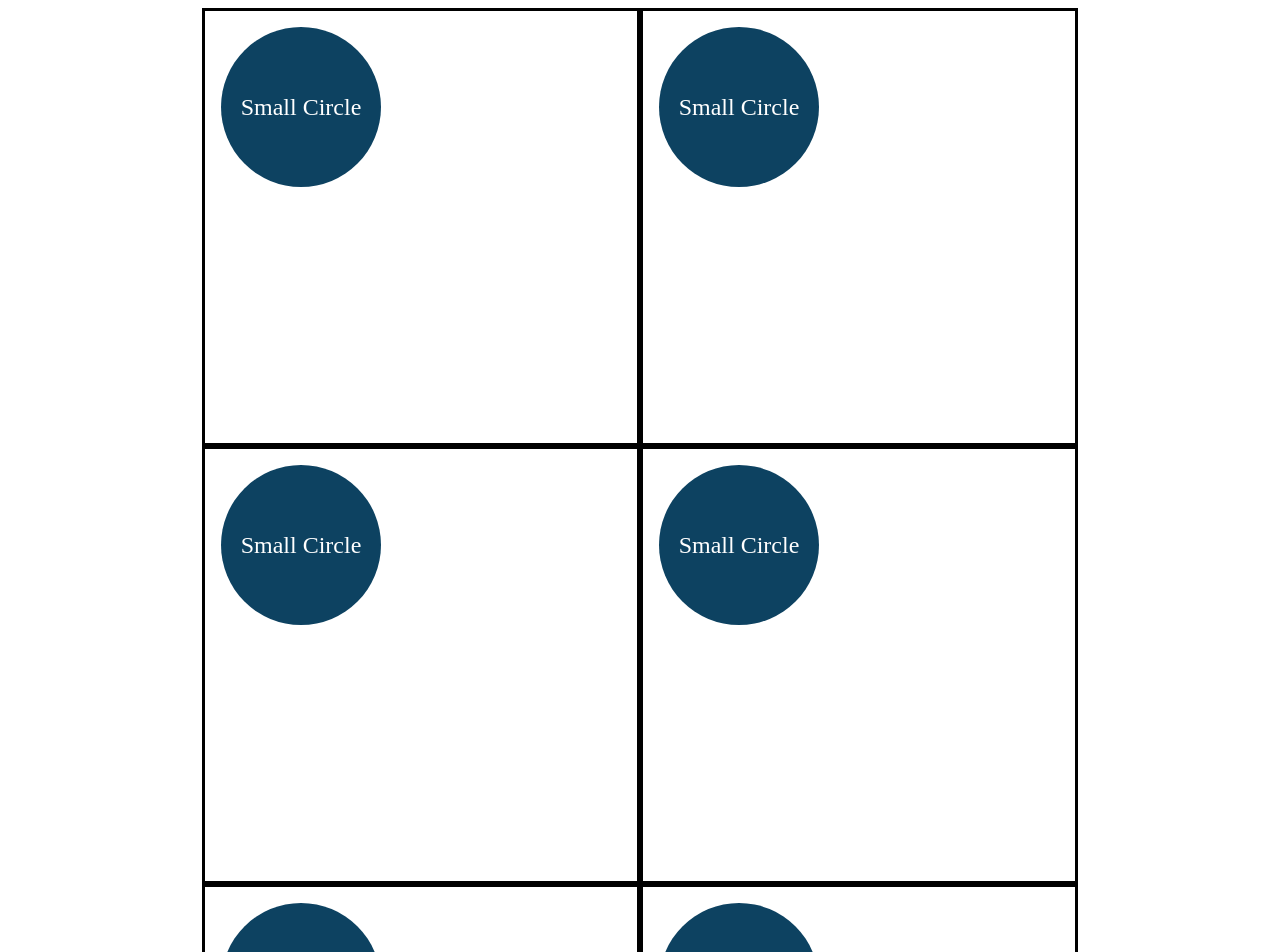
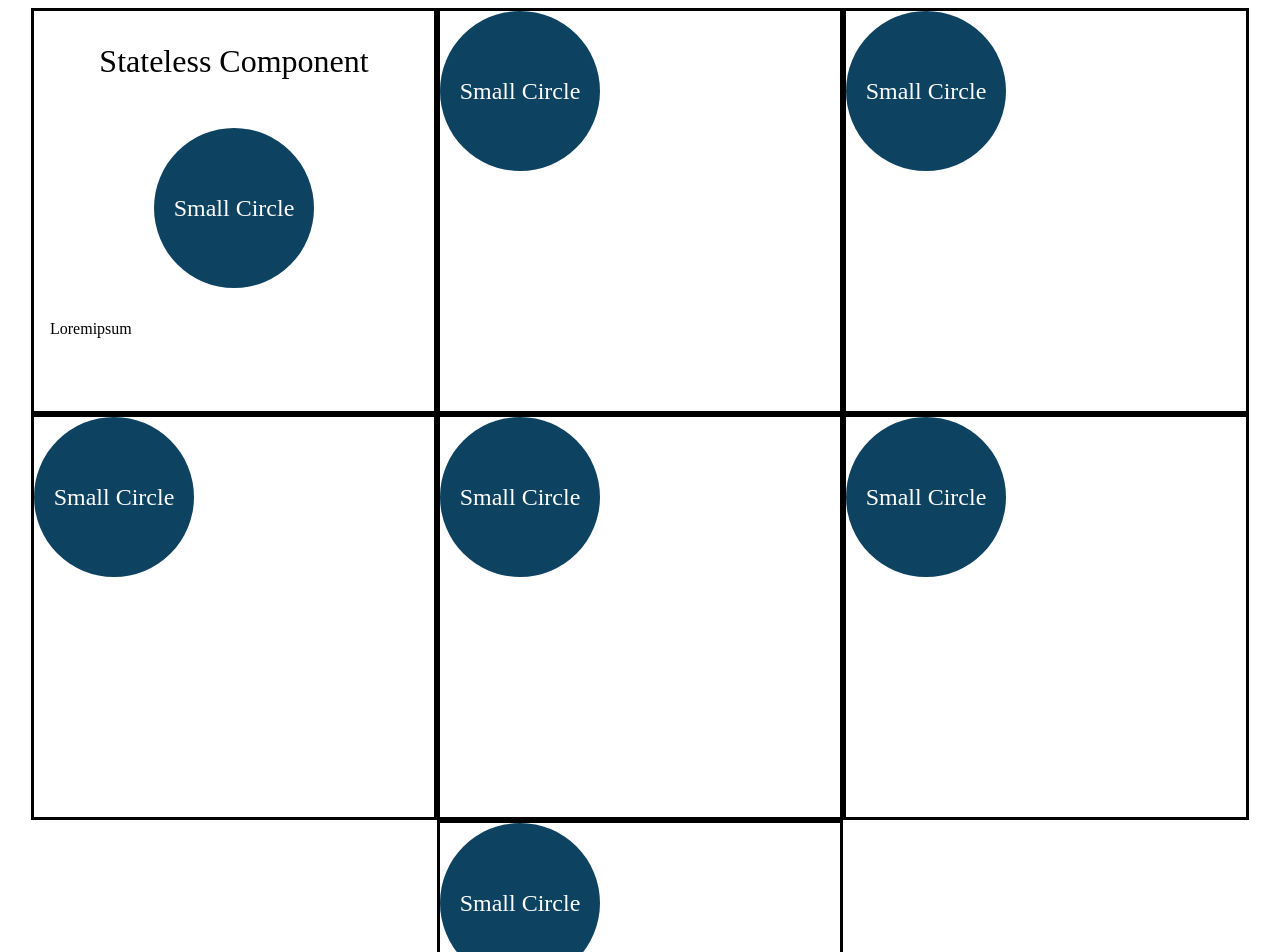
Before and after one commit to luiscarlin/react-component-patterns, a React app: page / in a window 1280 px wide. Shown: the top 952 px of the page. Built offline with nearby package versions, Linux system fonts and the light colour scheme.

Commit message:
create cards

```diff
--- a/src/App.jsx
+++ b/src/App.jsx
@@ -10,22 +10,46 @@ export default class App extends Component {
       justifyContent: 'center'
     }
 
-    const item = {
+    const card = {
+      display: 'flex',
+      flexDirection: 'column',
       border: 'solid',
       width: '25em',
       height: '25em',
-      padding: '1em'
+    }
+
+    const description = {
+      margin: '1em'
+    }
+
+    const title = {
+      textAlign: 'center',
+      fontSize: '2em',
+      margin: '1em'
+    }
+
+    const graph = {
+      display: 'flex',
+      justifyContent: 'center',
+      alignItems: 'center',
+      margin: '1em'
     }
 
     return (
       <div style={container}>
-        <div style={item}><SmallCircle radius='10em' color='#0d4261'/></div>
-        <div style={item}><SmallCircle radius='10em' color='#0d4261'/></div>
-        <div style={item}><SmallCircle radius='10em' color='#0d4261'/></div>
-        <div style={item}><SmallCircle radius='10em' color='#0d4261'/></div>
-        <div style={item}><SmallCircle radius='10em' color='#0d4261'/></div>
-        <div style={item}><SmallCircle radius='10em' color='#0d4261'/></div>
-        <div style={item}><SmallCircle radius='10em' color='#0d4261'/></div>
+        <div style={card}>
+          <div style={title}>Stateless Component</div>
+          <div style={graph}>
+            <SmallCircle radius='10em' color='#0d4261'/>
+          </div>
+          <div style={description}>Loremipsum</div>
+        </div>
+        <div style={card}><SmallCircle radius='10em' color='#0d4261'/></div>
+        <div style={card}><SmallCircle radius='10em' color='#0d4261'/></div>
+        <div style={card}><SmallCircle radius='10em' color='#0d4261'/></div>
+        <div style={card}><SmallCircle radius='10em' color='#0d4261'/></div>
+        <div style={card}><SmallCircle radius='10em' color='#0d4261'/></div>
+        <div style={card}><SmallCircle radius='10em' color='#0d4261'/></div>
       </div>
     )
   }
--- a/src/SmallCircle.jsx
+++ b/src/SmallCircle.jsx
@@ -9,7 +9,7 @@ const SmallCircle = props => {
     background: props.color,
     display: 'flex',
     justifyContent: 'center',
-    alignItems: 'center',
+    alignItems: 'center'
   }
 
   const text = {
```
